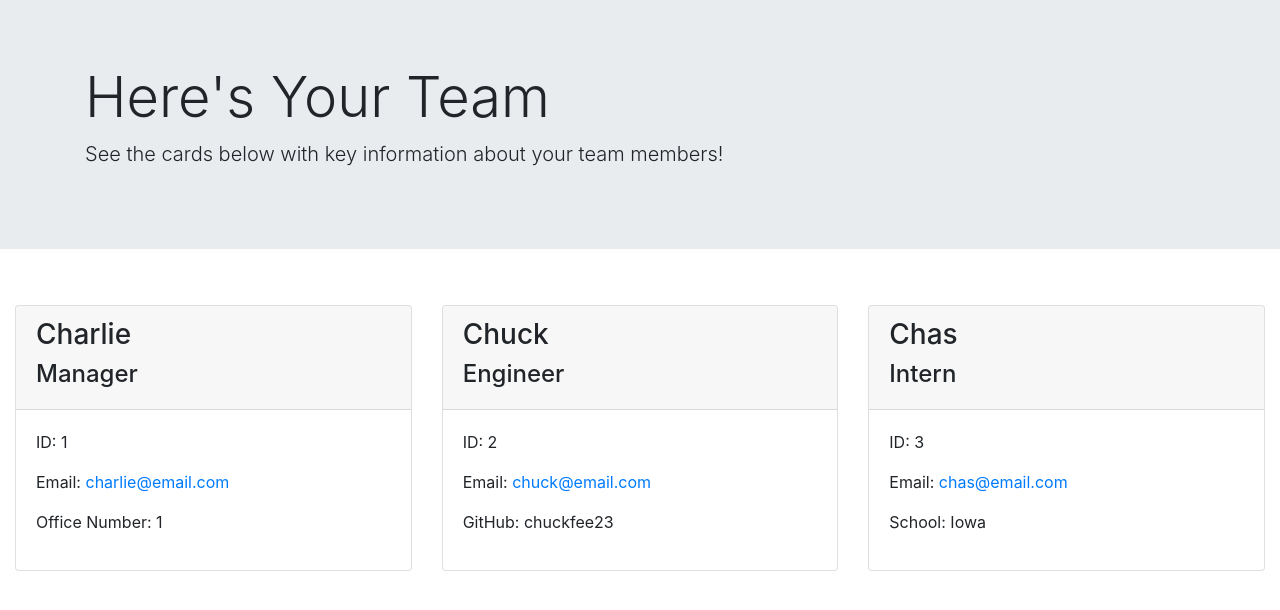
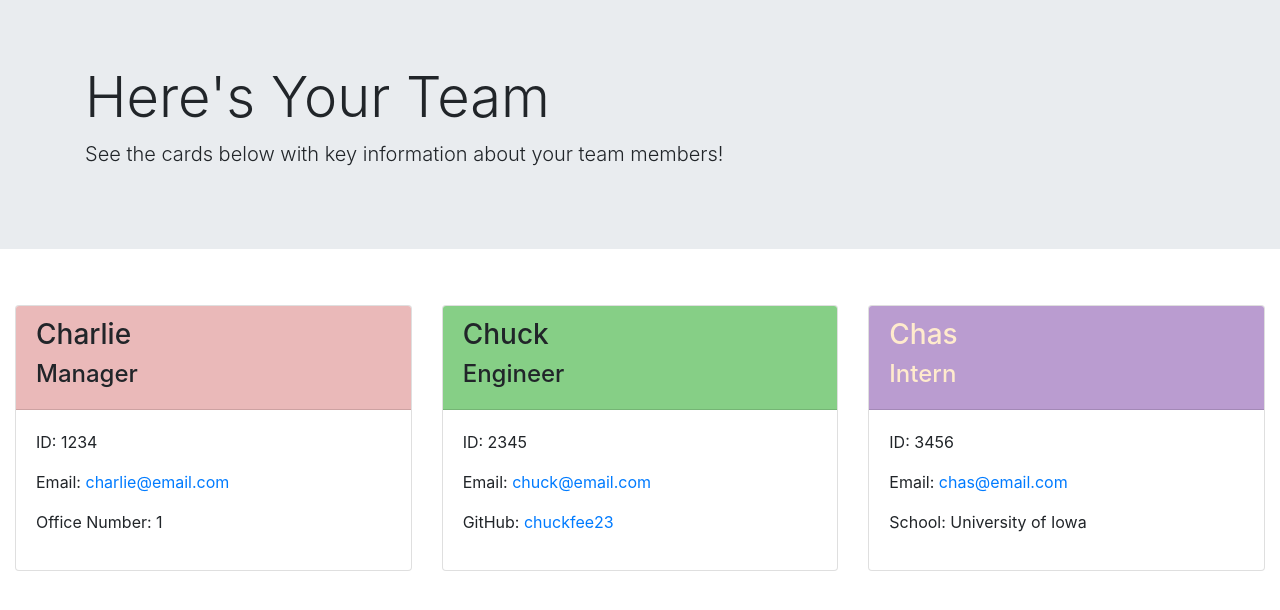
Before and after one commit to chuckfee23/teamProfileGenerator, a plain HTML site: page dist/index.html in a window 1280 px wide. Drawn offline with nearby package versions, Linux system fonts and the light colour scheme.

Commit message:
added additional CSS styling, updated HTML links, and updated README

```diff
--- a/dist/index.html
+++ b/dist/index.html
@@ -16,6 +16,7 @@
       integrity="sha384-ggOyR0iXCbMQv3Xipma34MD+dH/1fQ784/j6cY/iJTQUOhcWr7x9JvoRxT2MZw1T"
       crossorigin="anonymous"
     />
+    <link rel="stylesheet" href="./styles.css">
 
     <title>Team Profile Generator</title>
   </head>
@@ -37,13 +38,13 @@
 
     <div class="col-4 mt-4">
           <div class="card h-100">
-            <div class="card-header">
+            <div class="card-header manager">
               <h3>Charlie</h3>
               <h4>Manager</h4>
             </div>
 
             <div class="card-body">
-              <p class="id">ID: 1</p>
+              <p class="id">ID: 1234</p>
               <p class="email">Email: <a href="mailto:charlie@email.com">charlie@email.com</a></p>
               <p class="office">Office Number: 1</p>
             </div>
@@ -51,29 +52,29 @@
     </div>
     <div class="col-4 mt-4">
           <div class="card h-100">
-            <div class="card-header">
+            <div class="card-header engineer">
               <h3>Chuck</h3>
               <h4>Engineer</h4>
             </div>
 
             <div class="card-body">
-              <p class="id">ID: 2</p>
+              <p class="id">ID: 2345</p>
               <p class="email">Email: <a href="mailto:chuck@email.com">chuck@email.com</a></p>
-              <p class="github">GitHub: chuckfee23</p>
+              <p class="github">GitHub: <a href="https://github.com/chuckfee23" target="_blank">chuckfee23</a></p>
             </div>
           </div>
     </div>
     <div class="col-4 mt-4">
           <div class="card h-100">
-            <div class="card-header">
+            <div class="card-header intern">
               <h3>Chas</h3>
               <h4>Intern</h4>
             </div>
 
             <div class="card-body">
-              <p class="id">ID: 3</p>
+              <p class="id">ID: 3456</p>
               <p class="email">Email: <a href="mailto:chas@email.com">chas@email.com</a></p>
-              <p class="school">School: Iowa</p>
+              <p class="school">School: University of Iowa</p>
             </div>
           </div>
     </div>
--- a/dist/styles.css
+++ b/dist/styles.css
@@ -0,0 +1,12 @@
+.manager {
+  background-color: rgb(234, 185, 185);
+}
+
+.engineer {
+  background-color: rgb(134, 207, 134);
+}
+
+.intern {
+  background-color: rgb(186, 156, 208);
+  color: blanchedalmond;
+}
```
Also changed, not shown: src/createHTML.js (+5 -4 lines), README.md.
